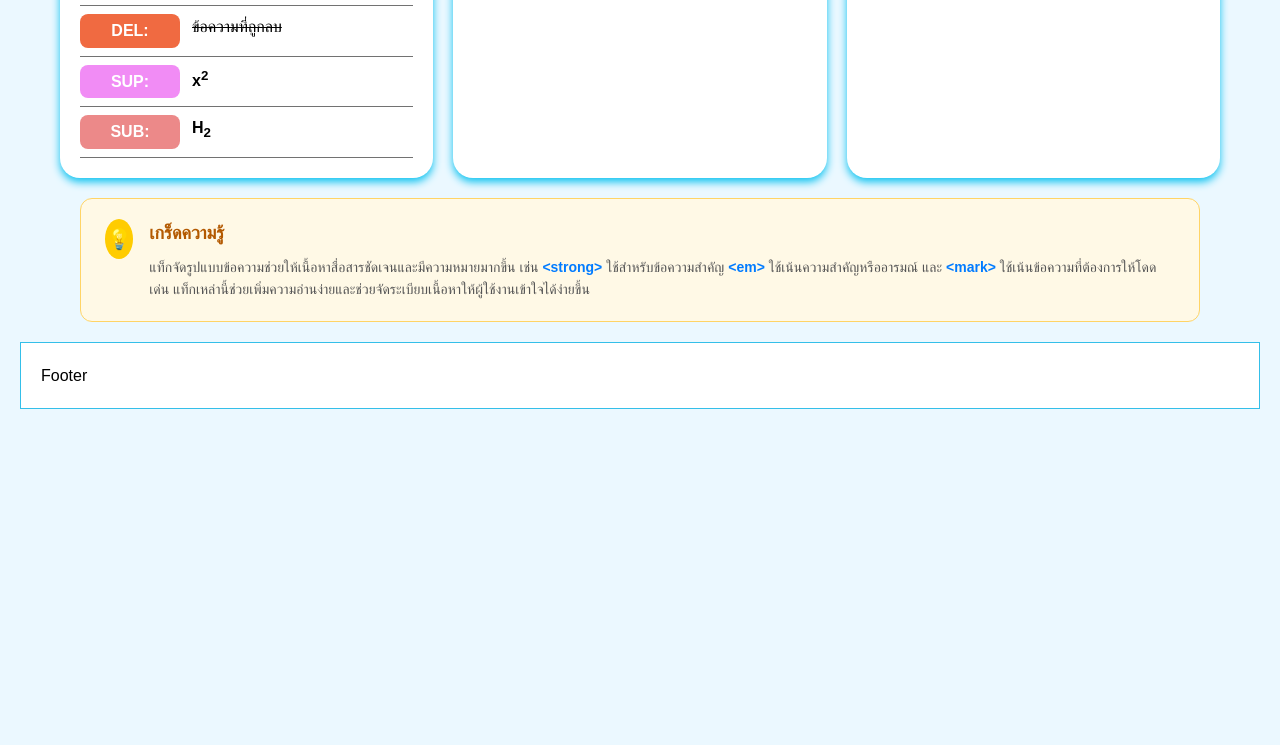
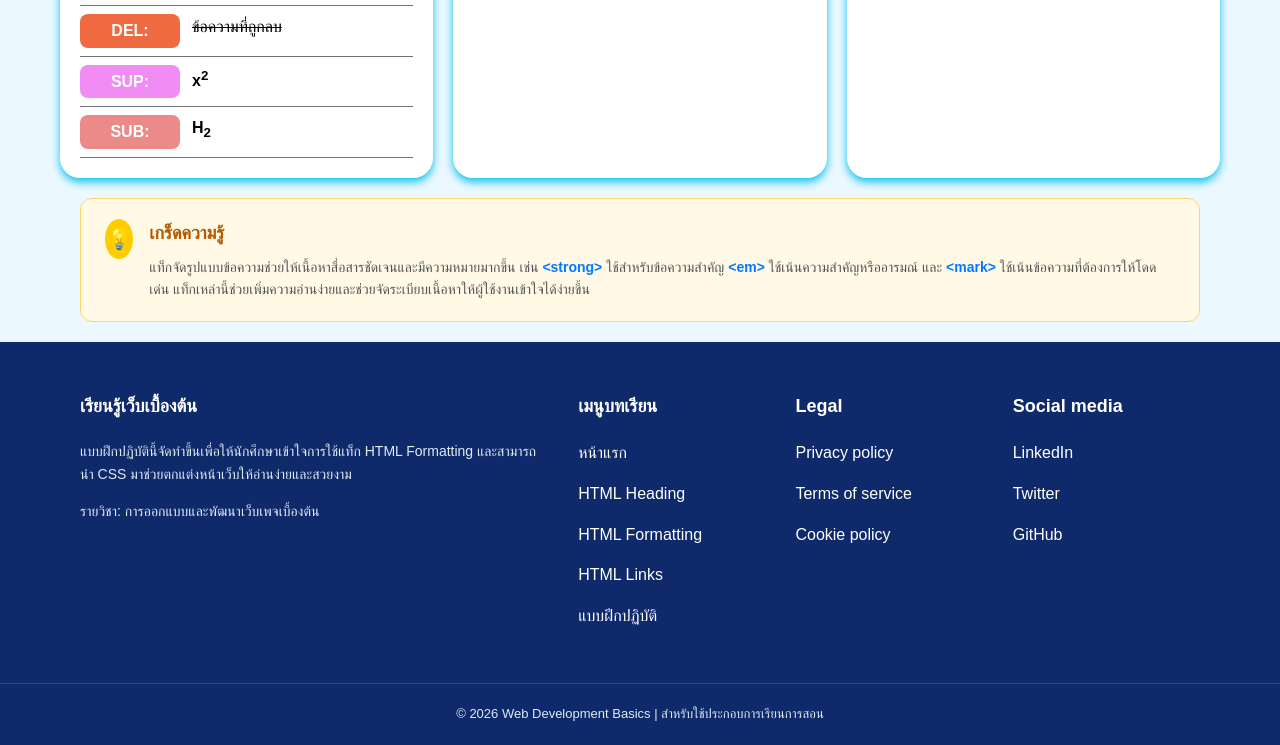
Before and after one commit to 024NICK/Theeraphongpe2, a plain HTML site: page W04-1-formating.html in a window 1280 px wide. Shown: the part 748-1493 px from the top of the page. Before the commit the page ends 1177 px from the top, so only its background shows below. Drawn offline with Linux system fonts and the light colour scheme.

Commit message:
update Footer

```diff
--- a/W04-1-formating.html
+++ b/W04-1-formating.html
@@ -159,7 +159,53 @@
 
 </div>
 <!-- Footer -->
-    <footer>Footer</footer>
+   <footer>
+        <div class="footer-container">
+        <!-- footer card 1 -->
+        <div class="footer-col">
+            <h3>เรียนรู้เว็บเบื้องต้น</h3>
+            <p>แบบฝึกปฏิบัตินี้จัดทำขึ้นเพื่อให้นักศึกษาเข้าใจการใช้แท็ก HTML Formatting และสามารถนำ CSS มาช่วยตกแต่งหน้าเว็บให้อ่านง่ายและสวยงาม</p>
+            <p>รายวิชา: การออกแบบและพัฒนาเว็บเพจเบื้องต้น</p>
+        </div>
+
+        <!-- footer card 2 -->
+        <div class="footer-col">
+            <h3>เมนูบทเรียน</h3>
+            <ul>
+                <li>หน้าแรก</li>
+                <li>HTML Heading</li>
+                <li>HTML Formatting</li>
+                <li>HTML Links</li>
+                <li>แบบฝึกปฏิบัติ</li>
+            </ul>
+        </div>
+
+        <!-- footer card 3 -->
+        <div class="footer-col">
+            <h3>Legal</h3>
+            <ul>
+                <li>Privacy policy</li>
+                <li>Terms of service</li>
+                <li></li>Cookie policy</li>
+            </ul>
+        </div>
+
+        <!-- footer card 4 -->
+        <div class="footer-col">
+            <h3>Social media</h3>
+            <ul>
+                <li>LinkedIn</li>
+                <li>Twitter</li>
+                <li>GitHub</li>
+            </ul>
+        </div>
+    </div>
+
+    <!--copyright -->
+    <div class="footer-bottom">
+        <p>&copy; 2026 Web Development Basics  |  สำหรับใช้ประกอบการเรียนการสอน</p>
+    </div>
+    </footer>
 
 </body>
 </html>
--- a/css/W04-formatting.css
+++ b/css/W04-formatting.css
@@ -269,3 +269,65 @@
   color: #007bff;
   font-weight: bold;
 }
+
+/* -----footer------ */
+footer {
+  background-color: #0e2a6b;
+  color: #ffffff;
+  padding: 50px 0 20px 0;
+  margin: 0;
+  border: none; /* เอาขอบสีแดงเดิมออก */
+  font-family: Arial, sans-serif;
+}
+
+/*  Layout  Grid  4 colum */
+.footer-container {
+  display: grid;
+  grid-template-columns: 2.5fr 1fr 1fr 1fr;
+  gap: 30px;
+  max-width: 1200px;
+  margin: 0 auto;
+  padding: 0 40px;
+}
+
+/*หัวข้อ Footer */
+.footer-col h3 {
+  font-size: 18px;
+  margin-bottom: 20px;
+  font-weight: bold;
+}
+
+/* ข้อความอธิบายในคอลัมน์แรก */
+.footer-col p {
+  font-size: 14px;
+  color: #e0eaf5;
+  margin-bottom: 15px;
+  line-height: 1.6;
+}
+
+/* ลบจุดหน้า List ออก */
+.footer-col ul {
+  list-style: none;
+  padding: 0;
+  margin: 0;
+}
+
+.footer-col ul li {
+  margin-bottom: 15px;
+}
+
+/* copyright */
+.footer-bottom {
+  text-align: center;
+  padding-top: 20px;
+  margin-top: 40px;
+  border-top: 1px solid rgba(255, 255, 255, 0.15); /* เส้นกั้นบางๆ */
+  font-size: 13px;
+  color: #e0eaf5;
+}
+
+ <!--copyright -->
+    <div class="footer-bottom">
+        <p>&copy; 2026 Web Development Basics  |  สำหรับใช้ประกอบการเรียนการสอน</p>
+    </div>
+    </footer>
```
